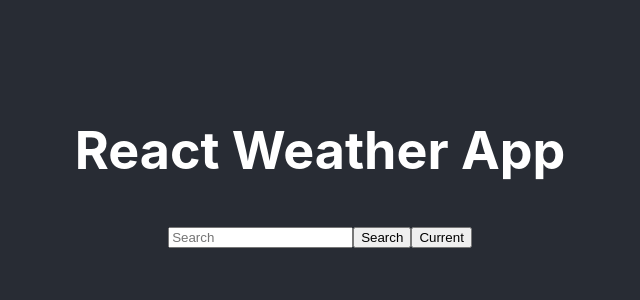
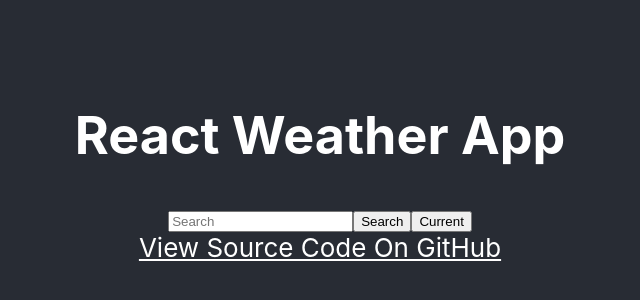
Before and after one commit to gingerfarrar/weather-react, a React (Create React App) app: page / in a window 1280 px wide. Shown: the part 234-534 px from the top of the page, without its empty margins (320-960 px from the left). Built offline with nearby package versions, Linux system fonts and the light colour scheme.

Commit message:
moved github link to app.js

```diff
--- a/src/App.css
+++ b/src/App.css
@@ -36,3 +36,7 @@
     transform: rotate(360deg);
   }
 }
+
+a {
+  color: white;
+}
--- a/src/App.js
+++ b/src/App.js
@@ -7,6 +7,14 @@ function App() {
       <header className="App-header">
         <h1>React Weather App</h1>
         <Weather />
+
+        <a
+          href="https://github.com/gingerfarrar/Weather-App"
+          rel="noopener noreferrer"
+          target="_blank"
+        >
+          View Source Code On GitHub
+        </a>
       </header>
     </div>
   );
--- a/src/Weather.js
+++ b/src/Weather.js
@@ -92,15 +92,6 @@ export default function Weather(props) {
             <div class="weather-forecast" className="forecast"></div>
           </div>
         </div>
-        <div class="github">
-          <a
-            href="https://github.com/gingerfarrar/Weather-App"
-            rel="noopener noreferrer"
-            target="_blank"
-          >
-            View Source Code On GitHub
-          </a>
-        </div>
       </div>
     );
   } else {
```
